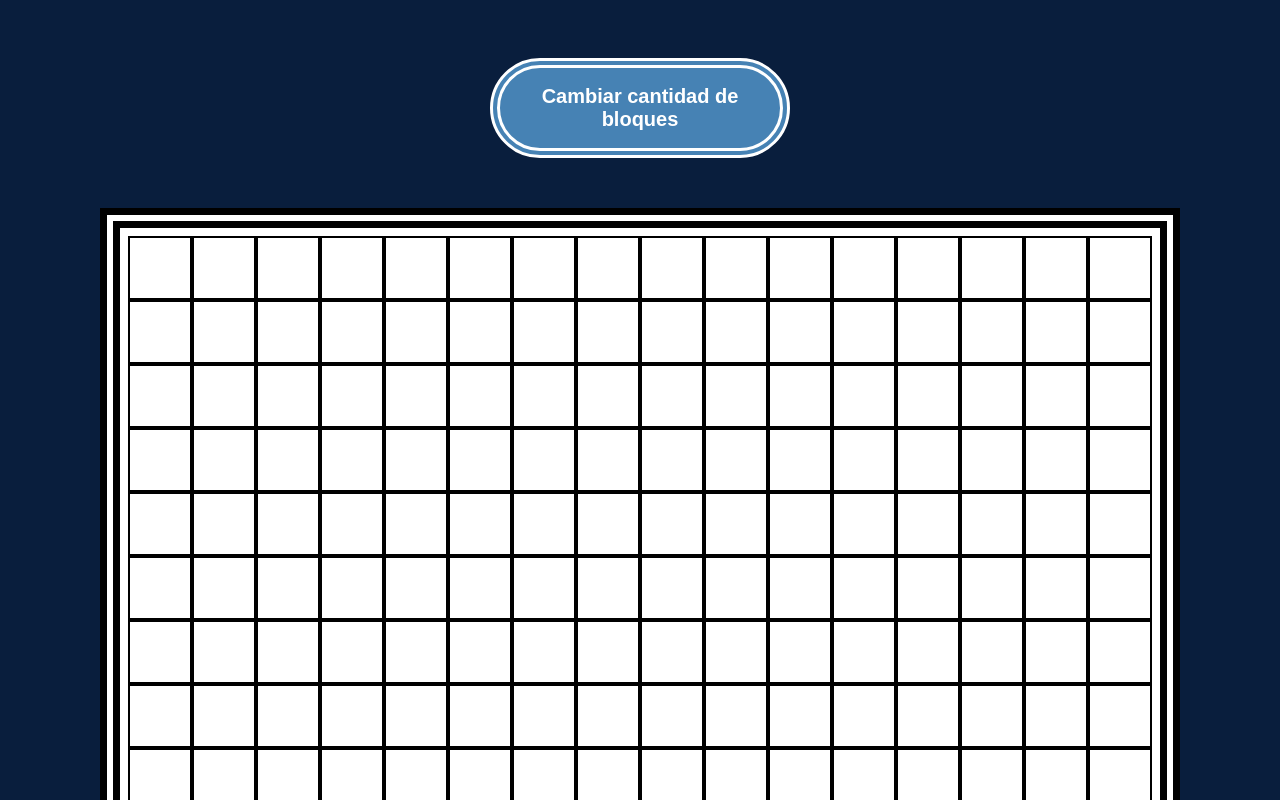
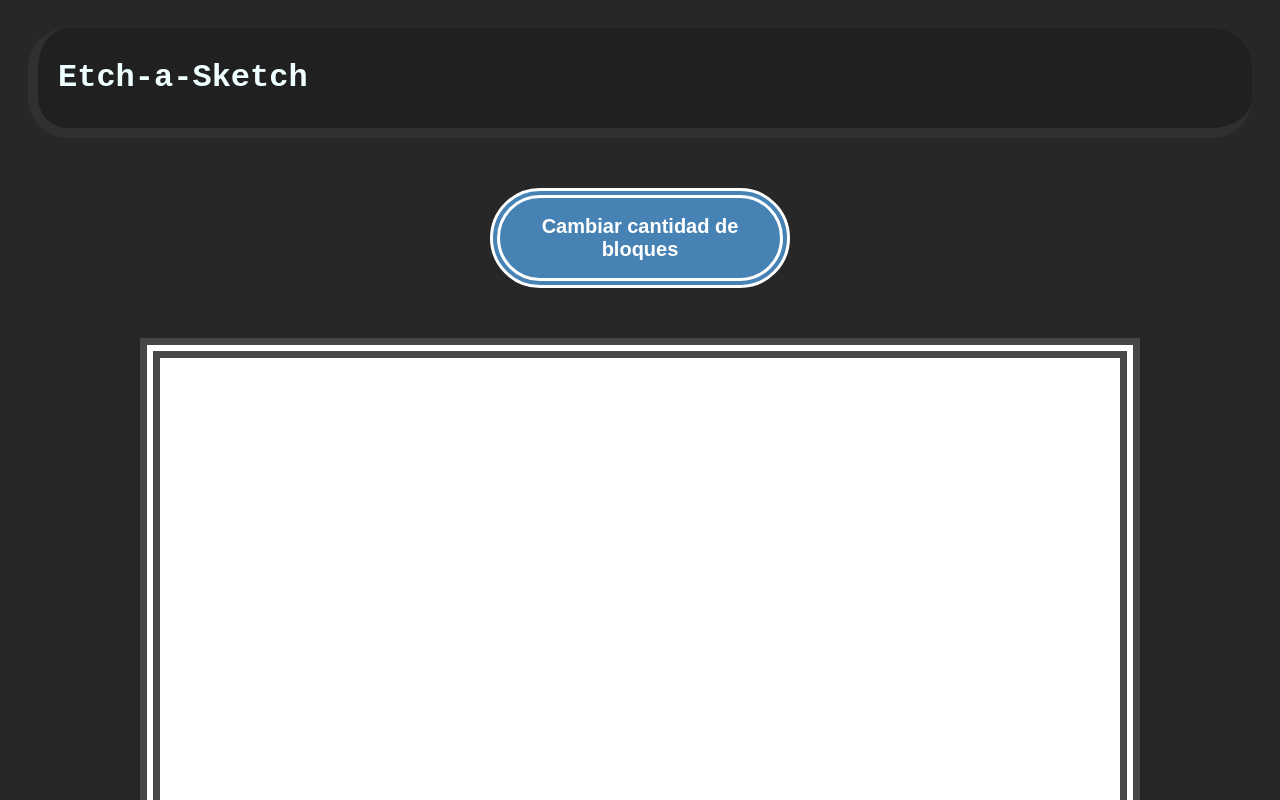
Before and after one commit to TobySeirgalea/odinProject, a plain HTML site: page Etch-a-Sketch/etch-a-sketch.html in a window 1280 px wide. Shown: the top 800 px of the page. Drawn offline with Linux system fonts and the light colour scheme.

Commit message:
Agrega opacity y mejora css del etch-a-sketch

```diff
--- a/Etch-a-Sketch/etch-a-sketch.html
+++ b/Etch-a-Sketch/etch-a-sketch.html
@@ -8,6 +8,11 @@
     <script src="etch-a-sketch.js" defer></script>
 </head>
 <body>
+    <div id="header">
+    <h1><a href="">Etch-a-Sketch</a></h1>
+    </div>
+    <div id="page-content">
 
+    </div>
 </body>
 </html>
--- a/Etch-a-Sketch/etch-a-sketch.js
+++ b/Etch-a-Sketch/etch-a-sketch.js
@@ -2,13 +2,33 @@ function resizeGrid(){
     const requestedSize = prompt("Introduzca el tamaño deseado para la grilla (max: 100):");
     if (requestedSize <= 100){
         const container = document.querySelector(".container");
-        document.querySelector("body").removeChild(container);
+        document.querySelector("#page-content").removeChild(container);
         createGrid(requestedSize);
     }
     else{
         alert("Ha introducido un valor mayor a 100. Una grilla así consumiría demasiados recursos");
     }
 }
+
+function randomRGB(){
+    const r = Math.floor(Math.random() * 256);
+    const g = Math.floor(Math.random() * 256);
+    const b = Math.floor(Math.random() * 256);
+    return `rgb(${r}, ${g}, ${b})`;
+}
+
+function updateSquareColor(element){
+    let previousOpacity = Number(element.style.opacity);
+    if (element.style.backgroundColor == "white"){
+        element.style.backgroundColor = randomRGB();
+        element.style.opacity = "0.1";
+    }
+    else if (previousOpacity < 1) {
+        console.log(previousOpacity);
+        element.style.opacity = previousOpacity + 0.1;
+    }
+}
+
 
 function createGrid(squares){
     const container = document.createElement("div");
@@ -20,18 +40,17 @@ function createGrid(squares){
             const innerSquareDiv = document.createElement("div");
             innerSquareDiv.style.width = pixelsPerSquare + "px";
             innerSquareDiv.style.height = pixelsPerSquare + "px";
-            innerSquareDiv.classList.add("square-div");
-            innerSquareDiv.addEventListener("mouseenter", (event) => event.target.classList.add("mouseOver"));
-            innerSquareDiv.addEventListener("mouseleave", (event) => event.target.classList.remove("mouseOver"));
+            innerSquareDiv.style.backgroundColor = "white";
+            innerSquareDiv.addEventListener("mouseenter", (event) => updateSquareColor(event.target));
             squareDiv.appendChild(innerSquareDiv);
         }
     container.appendChild(squareDiv);
     }
-    document.querySelector("body").appendChild(container);
+    document.querySelector("#page-content").appendChild(container);
 }
 
 const sizeOfGridButton = document.createElement("button");
 sizeOfGridButton.textContent = "Cambiar cantidad de bloques"
 sizeOfGridButton.addEventListener("click", resizeGrid);
-document.querySelector("body").appendChild(sizeOfGridButton);
+document.querySelector("#page-content").appendChild(sizeOfGridButton);
 createGrid(16);
--- a/Etch-a-Sketch/style.css
+++ b/Etch-a-Sketch/style.css
@@ -1,10 +1,17 @@
 body{
     display: flex;
     flex-direction: column;
-    justify-content: center;
-    align-items: center;
-    background-color: rgb(9, 30, 61);
-    padding: 50px;
+    background-color: rgb(39,39,39);
+}
+
+button:hover{
+    background-color: rgb(33, 111, 175);
+    cursor: pointer;
+}
+
+a{
+    text-decoration: none;
+    color: azure;
 }
 
 button{
@@ -26,14 +33,35 @@ button{
     width: 960px;
     height: 960px;
     margin: 50px;
-    padding: 40px;
-    border: 20px double black;
+    border: 20px double rgb(71, 71, 71);
+    cursor: crosshair;
 }
 
-.square-div{
-    border: 2px solid black;
+#page-content{
+    display: flex;
+    flex-direction: column;
+    justify-content: center;
+    align-items: center;
+    padding: 30px;
 }
 
-.mouseOver{
-    background-color: red;
+#header{
+    display: flex;
+    padding: 10px 20px;
+    color: azure;
+    margin: 20px;
+    border-radius: 40px;
+    border-left: 10px solid rgb(48, 48, 48);
+    border-bottom: 10px solid rgb(48, 48, 48);
+    justify-content: flex-start;
+    align-items: center;
+    background-color: rgb(32, 32, 32);
+    font-weight: 900;
+    font-family: 'Courier New', Courier, monospace;
 }
+
+
+#header:hover{
+    border-left: 10px solid rgb(110, 110, 110);
+    border-bottom: 10px solid rgb(110, 110, 110);
+}
```
